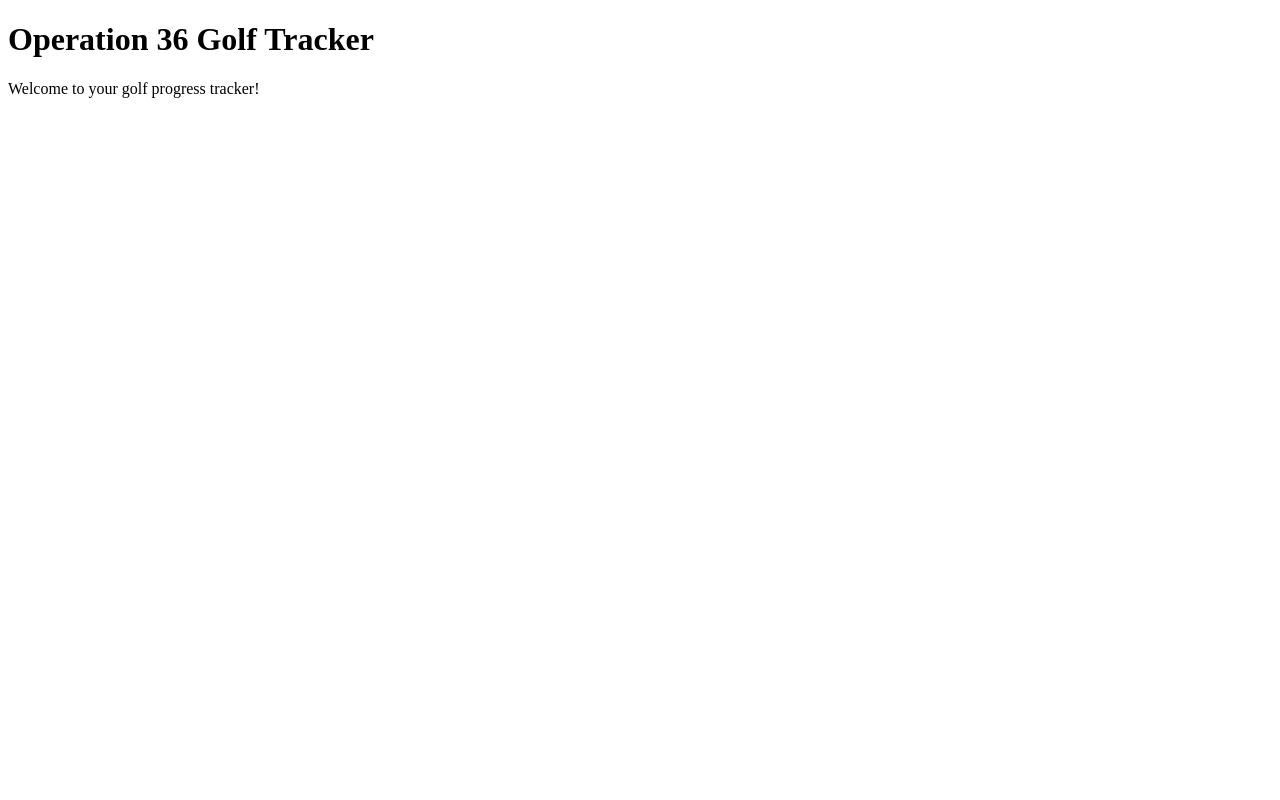
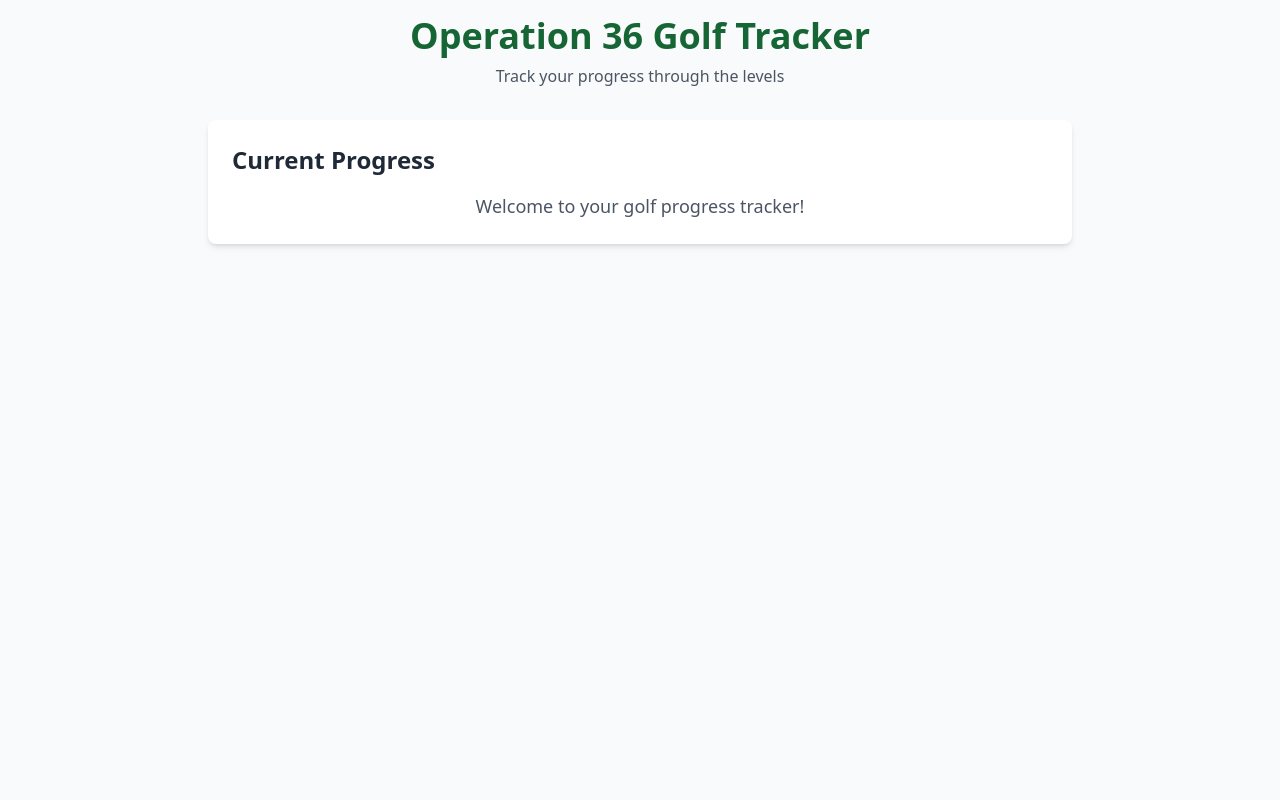
Before and after one commit to jlbrooks/learntogolf, a Flask app: page / in a window 1280 px wide. Run offline with Flask 3, Linux system fonts and the light colour scheme; some libraries are stand-ins or nearby versions.

Commit message:
Tailwind

```diff
--- a/templates/index.html
+++ b/templates/index.html
@@ -4,13 +4,24 @@
     <meta charset="UTF-8">
     <meta name="viewport" content="width=device-width, initial-scale=1.0">
     <title>Operation 36 Golf Tracker</title>
+    <script src="https://cdn.tailwindcss.com"></script>
 </head>
-<body>
-    <div class="container mx-auto p-4">
-        <h1 class="text-3xl font-bold text-center mb-8">Operation 36 Golf Tracker</h1>
-        <div class="text-center">
-            <p>Welcome to your golf progress tracker!</p>
-        </div>
+<body class="bg-gray-50 min-h-screen">
+    <div class="container mx-auto p-4 max-w-4xl">
+        <header class="text-center mb-8">
+            <h1 class="text-4xl font-bold text-green-800 mb-2">Operation 36 Golf Tracker</h1>
+            <p class="text-gray-600">Track your progress through the levels</p>
+        </header>
+
+        <main class="space-y-8">
+            <!-- Current Level Section -->
+            <div class="bg-white rounded-lg shadow-md p-6">
+                <h2 class="text-2xl font-semibold text-gray-800 mb-4">Current Progress</h2>
+                <div class="text-center">
+                    <p class="text-lg text-gray-600">Welcome to your golf progress tracker!</p>
+                </div>
+            </div>
+        </main>
     </div>
 </body>
 </html>
```
